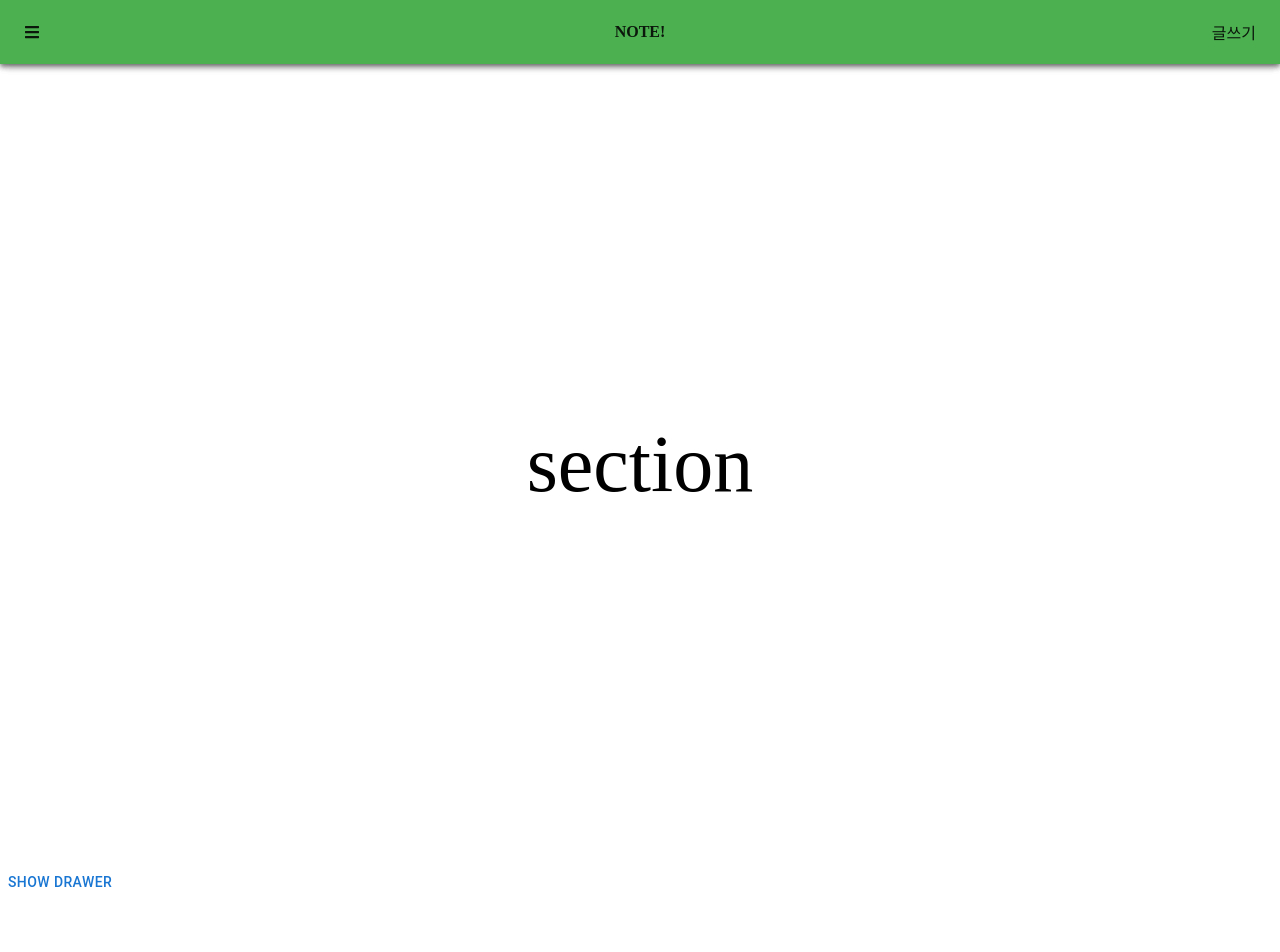
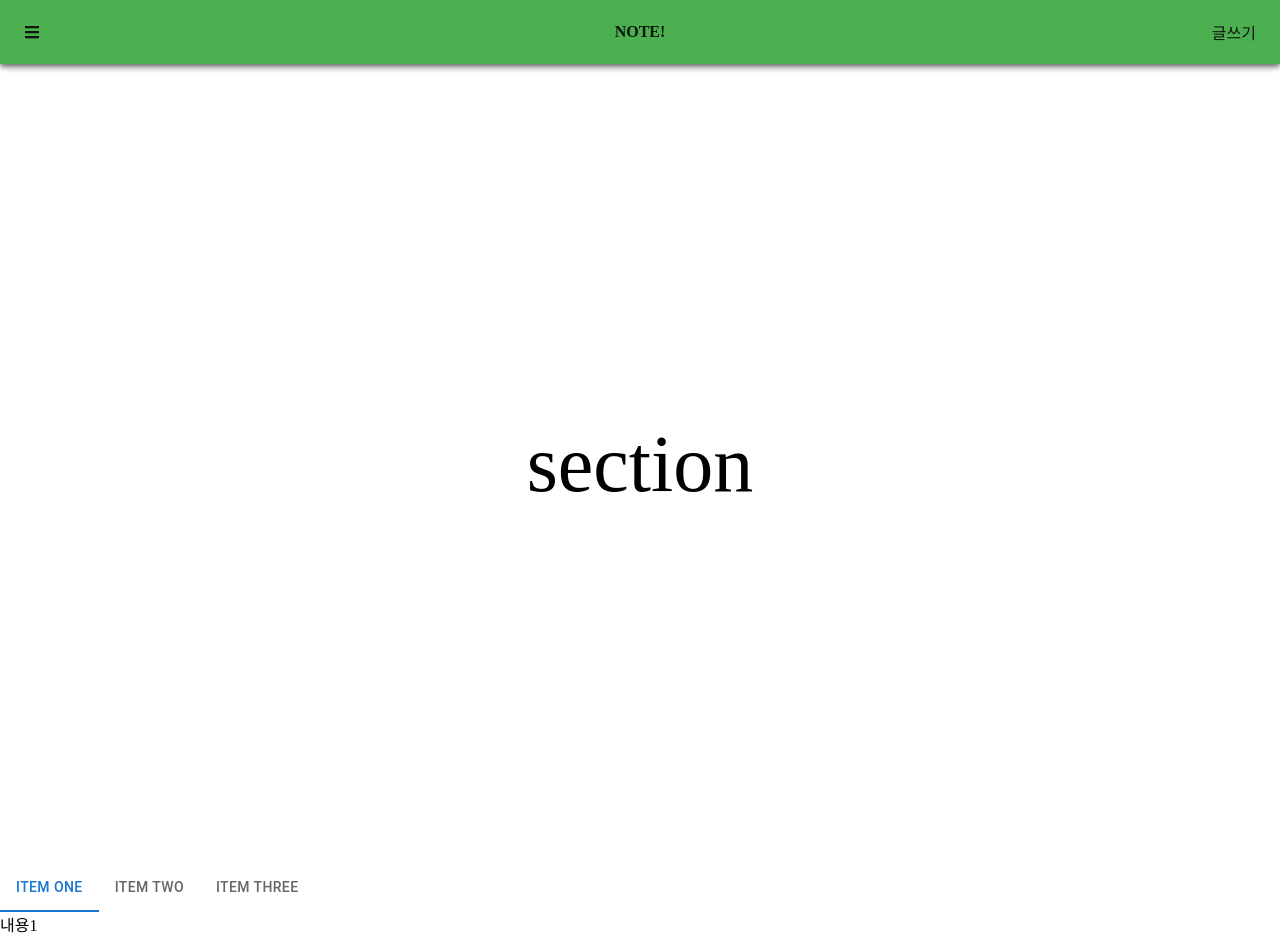
Before and after one commit to tlsdncjf/exam_24_05, a Next.js app: page / in a window 1280 px wide. Shown: the top 952 px of the page. Built offline with nearby package versions, Linux system fonts and the light colour scheme; a web font is replaced by a local one.

Commit message:
MUI Tab 컴포넌트

```diff
--- a/src/app/page.js
+++ b/src/app/page.js
@@ -2,20 +2,13 @@
 
 import * as React from "react";
 import { ThemeProvider } from "@mui/material/styles";
-import {
-  Button,
-  AppBar,
-  Toolbar,
-  Drawer,
-  List,
-  ListItemButton,
-} from "@mui/material";
+import { Button, AppBar, Toolbar, Tabs, Tab } from "@mui/material";
 import theme from "./theme";
 import { FaBars } from "react-icons/fa";
 import Link from "next/link";
 
 export default function App() {
-  const [open, setOpen] = React.useState(false);
+  const [tabCurrentIndex, setTabCurrentIndex] = React.useState(0);
 
   return (
     <>
@@ -43,16 +36,17 @@
           section
         </section>
       </ThemeProvider>
-      <Button onClick={() => setOpen(true)}>show drawer</Button>
-      <Drawer anchor="left" open={open} onClose={() => setOpen(false)}>
-        <List>
-          <ListItemButton>
-            <Link href="/write">글 쓰기</Link>
-          </ListItemButton>
-          <ListItemButton>사과</ListItemButton>
-          <ListItemButton>바나나</ListItemButton>
-        </List>
-      </Drawer>
+      <Tabs
+        value={tabCurrentIndex}
+        onChange={(_, newValue) => setTabCurrentIndex(newValue)}
+      >
+        <Tab label="Item One" />
+        <Tab label="Item Two" />
+        <Tab label="Item Three" />
+      </Tabs>
+      {tabCurrentIndex == 0 && <div>내용1</div>}
+      {tabCurrentIndex == 1 && <div>내용2</div>}
+      {tabCurrentIndex == 2 && <div>내용3</div>}
     </>
   );
 }
```
